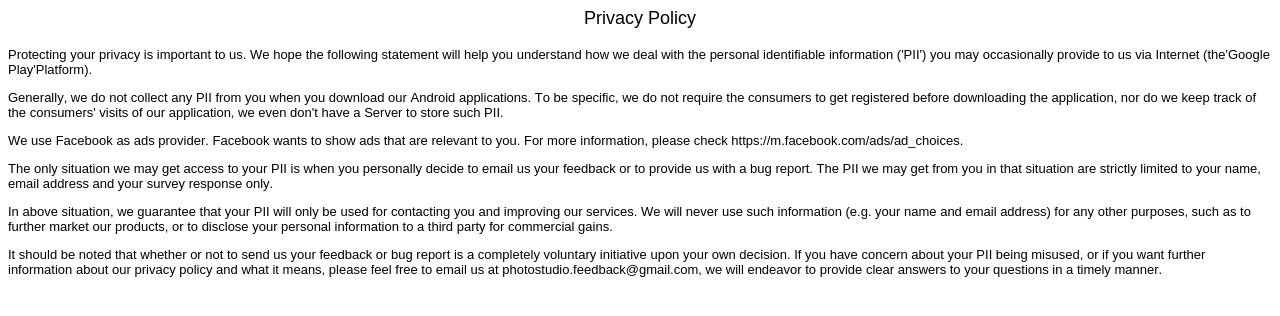
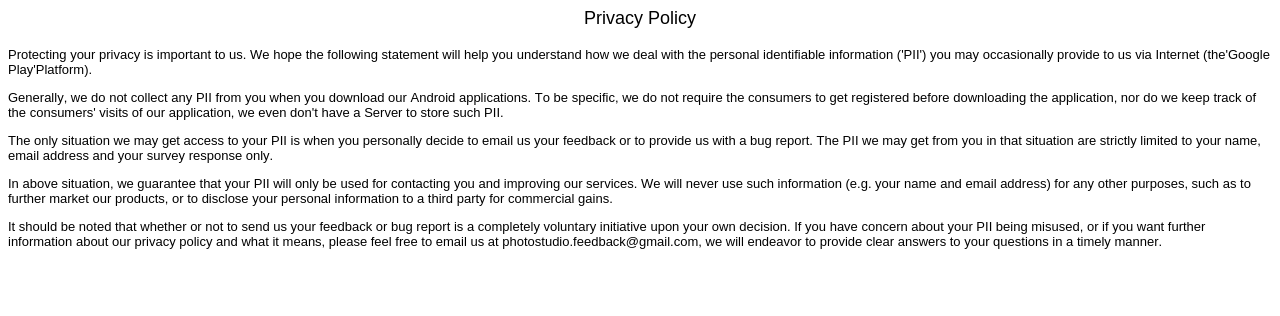
Before and after one commit to kevadiyameet160/meet, a plain HTML site: page index.html in a window 1280 px wide. Drawn offline with Linux system fonts and the light colour scheme.

Commit message:
Update index.html

```diff
--- a/index.html
+++ b/index.html
@@ -40,9 +40,9 @@
             applications. To be specific, we do not require the consumers to get registered before downloading the
             application, nor do we keep track of the consumers' visits of our application, we even don't have a Server
             to store such PII.</span></p>
-    <p class="p2"><span class="s1"><span id="appName">We</span> use Facebook as ads provider. Facebook wants to show ads
+<!--     <p class="p2"><span class="s1"><span id="appName">We</span> use Facebook as ads provider. Facebook wants to show ads
             that are relevant to you. For more information, please check https://m.facebook.com/ads/ad_choices.</span>
-    </p>
+    </p> -->
     <p class="p2"><span class="s1">The only situation we may get access to your PII is when you personally decide to
             email us your feedback or to provide us with a bug report. The PII we may get from you in that situation are
             strictly limited to your name, email address and your survey response only.</span></p>
```
